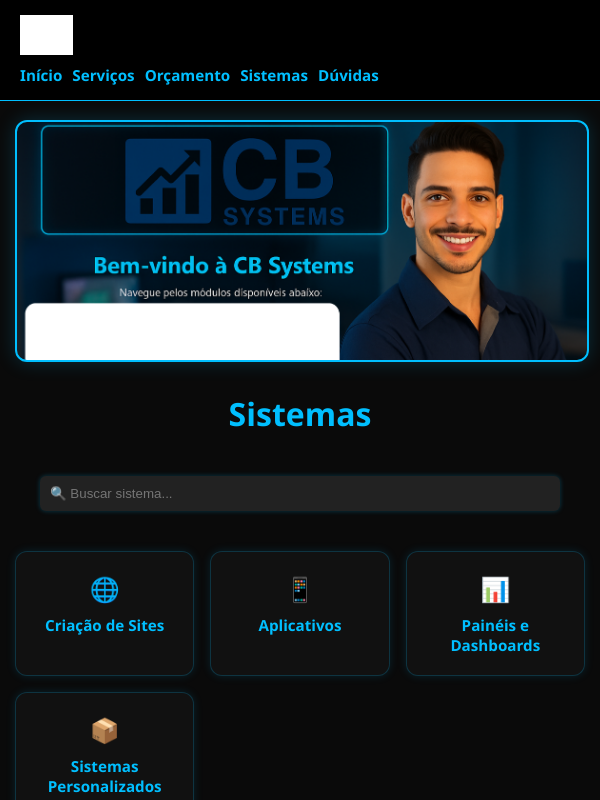
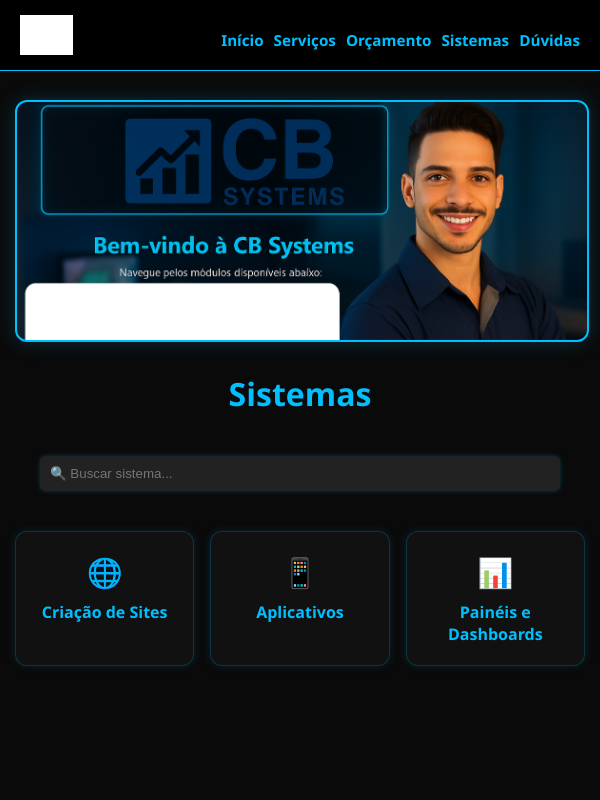
Before and after one commit to ClenaStore/painel-principal, a plain HTML site: page sistemas.html in a window 600 px wide. Drawn offline with Linux system fonts and the light colour scheme; grey boxes are pictures that could not be loaded.

Commit message:
Update sistemas.html

```diff
--- a/sistemas.html
+++ b/sistemas.html
@@ -2,17 +2,15 @@
 <html lang="pt-BR">
 <head>
   <meta charset="UTF-8" />
+  <meta name="viewport" content="width=device-width, initial-scale=1.0, maximum-scale=1.0, user-scalable=no">
   <title>CB Systems - Sistemas</title>
-  <meta name="viewport" content="width=device-width, initial-scale=1.0, maximum-scale=1.0, user-scalable=no" />
   <style>
     html, body {
       height: 100%;
       overflow: scroll;
       scrollbar-width: none;
     }
-    body::-webkit-scrollbar {
-      display: none;
-    }
+    body::-webkit-scrollbar { display: none; }
 
     body {
       background: #0a0a0a;
@@ -54,9 +52,7 @@
       font-size: 0.95em;
     }
 
-    nav a:hover {
-      color: #fff;
-    }
+    nav a:hover { color: #fff; }
 
     .container {
       max-width: 1100px;
@@ -80,7 +76,6 @@
     .banner-desktop {
       background-image: url('https://github.com/ClenaStore/painel-principal/blob/main/img/Design%20sem%20nome%20(11).png?raw=true');
     }
-
     .banner-mobile {
       background-image: url('https://github.com/ClenaStore/painel-principal/blob/main/img/Design%20sem%20nome%20(10).png?raw=true');
     }
@@ -88,7 +83,6 @@
     @media (min-width: 769px) {
       .banner-mobile { display: none; }
     }
-
     @media (max-width: 768px) {
       .banner-desktop { display: none; }
     }
@@ -157,27 +151,29 @@
 
     .modal-content {
       background: #111;
-      padding: 20px;
+      padding: 15px;
       border-radius: 10px;
+      width: 95vw;
       max-width: 600px;
-      width: 100%;
       text-align: left;
       color: #fff;
       box-shadow: 0 0 20px #00bfff88;
       position: relative;
+      max-height: 95vh;
+      overflow-y: auto;
     }
 
     .modal iframe {
       width: 100%;
-      height: 315px;
+      height: 200px;
       margin-bottom: 15px;
       border: none;
     }
+    @media (min-width: 500px) {
+      .modal iframe { height: 315px; }
+    }
 
-    .modal h2 {
-      color: #00bfff;
-      margin-top: 0;
-    }
+    .modal h2 { color: #00bfff; margin-top: 0; }
 
     .modal button {
       background: #00bfff;
@@ -198,31 +194,6 @@
       color: #00bfff;
       cursor: pointer;
     }
-
-    @media (max-width: 600px) {
-      header {
-        flex-direction: column;
-        align-items: flex-start;
-      }
-
-      nav {
-        width: 100%;
-        justify-content: flex-start;
-        gap: 10px;
-      }
-
-      .container {
-        padding-top: 120px;
-      }
-
-      .card span {
-        font-size: 1.5em;
-      }
-
-      .card-title {
-        font-size: 0.95em;
-      }
-    }
   </style>
 </head>
 <body>
@@ -240,7 +211,6 @@
   <div class="container">
     <div class="banner banner-desktop"></div>
     <div class="banner banner-mobile"></div>
-
     <h1>Sistemas</h1>
     <input type="text" id="busca" placeholder="🔍 Buscar sistema...">
 
@@ -253,9 +223,6 @@
       </div>
       <div class="card" onclick="abrirModal('Painéis e Dashboards', 'https://www.youtube.com/embed/dQw4w9WgXcQ', 'Visualização de dados com gráficos, relatórios e indicadores.')">
         <span>📊</span><div class="card-title">Painéis e Dashboards</div>
-      </div>
-      <div class="card" onclick="abrirModal('Sistemas Personalizados', 'https://www.youtube.com/embed/dQw4w9WgXcQ', 'Soluções sob medida para sua empresa.')">
-        <span>📦</span><div class="card-title">Sistemas Personalizados</div>
       </div>
     </div>
   </div>
```
